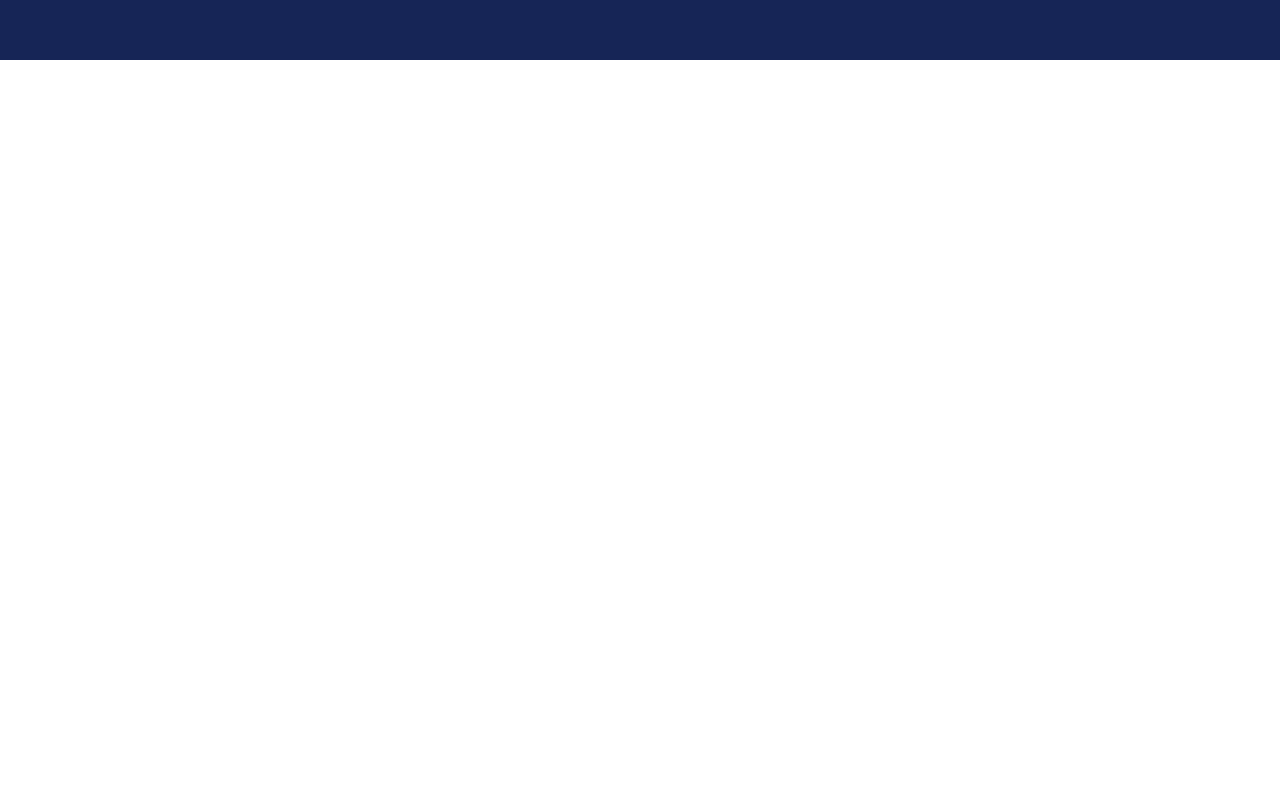
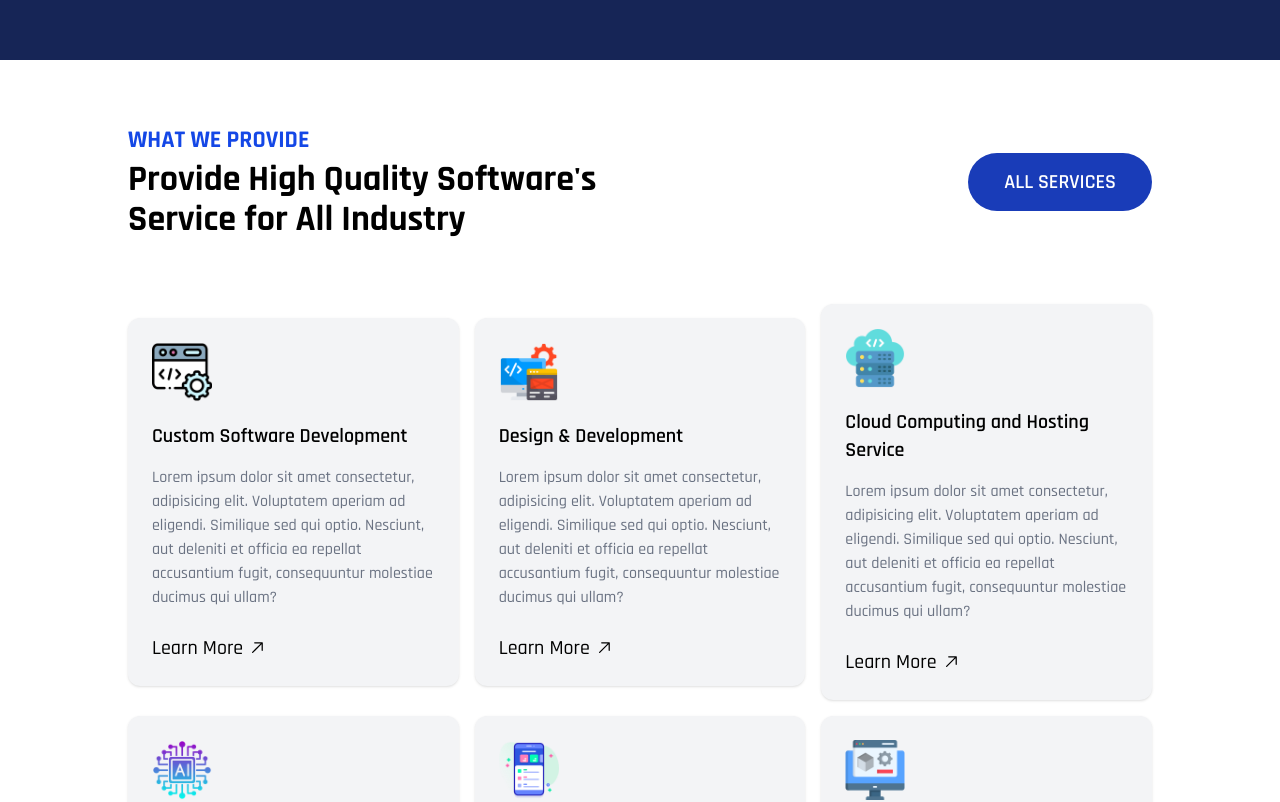
Before and after one commit to youssefatshan/CyberMoon, a Next.js app: page / in a window 1280 px wide. Shown: the part 740-1542 px from the top of the page. Built offline with nearby package versions, Linux system fonts and the light colour scheme.

Commit message:
Services Section Added

```diff
--- a/app/components/Home/Home.tsx
+++ b/app/components/Home/Home.tsx
@@ -1,10 +1,12 @@
 import React from 'react'
 import Hero from './Hero/Hero'
+import Services from './Services/Services'
 
 const Home = () => {
   return (
-    <div className='overflow-hidden h-[2000px]'>
+    <div className='overflow-hidden'>
       <Hero />
+      <Services />
     </div>
   )
 }
--- /dev/null
+++ b/app/components/Home/Services/ServiceCard.tsx
@@ -0,0 +1,31 @@
+import Image from 'next/image';
+import React from 'react'
+import { GoArrowUpRight } from 'react-icons/go';
+
+type Props = {
+  image:string;
+  title:string;
+}
+
+const ServiceCard = ( { image, title }: Props) => {
+  return (
+    <div className='p-6 cursor-pointer hover:bg-blue-800 transition-all duration-500 group relative bg-gray-100 dark:bg-blue-950 shadow rounded-xl'>
+      <Image
+        src={image}
+        alt={title}
+        width={60}
+        height={60}
+        className='object-contain'/>
+      <h1 className='text-xl mt-5 font-semibold group-hover:text-white transition-all duration-500'>{title}</h1>
+      <p className='mt-4 font-medium text-gray-500 dark:text-gray-200 group-hover:text-gray-300 transition-all duration-500 '>
+        Lorem ipsum dolor sit amet consectetur, adipisicing elit. Voluptatem aperiam ad eligendi. Similique sed qui optio. Nesciunt, aut deleniti et officia ea repellat accusantium fugit, consequuntur molestiae ducimus qui ullam?
+      </p>
+      <div className='mt-6 text-xl font-medium flex items-center gap-1 group-hover:text-white transition-all duration-500'>
+        <span>Learn More</span>
+        <span><GoArrowUpRight /></span>
+      </div>
+    </div>
+  )
+}
+
+export default ServiceCard
--- /dev/null
+++ b/app/components/Home/Services/Services.tsx
@@ -0,0 +1,49 @@
+import React from "react";
+import ServiceCard from "./ServiceCard";
+
+const Services = () => {
+  return (
+    <div className="pt-16 pb-16">
+      <div className="w-[80%] mx-auto">
+        {/* Section Heading */}
+        <div className="grid grid-cols-1 lg:grid-cols-2 gap-10 items-center">
+          <div>
+            <h1 className="text-lg sm:text-xl md:text-2xl font-bold text-blue-700 dark:text-pink-500 uppercase">
+              What we provide
+            </h1>
+            <h1 className="text-xl sm:text-3xl md:text-4xl mt-1 font-bold">
+              Provide High Quality Software's Service for All Industry
+            </h1>
+          </div>
+          <div className="lg:ml-auto">
+            <a href="#" className="w-full py-4 text-base sm:text-lg md:text-xl text-center text-white transition-colors font-semibold duration-300 bg-blue-800 rounded-full uppercase hover:bg-blue-900 ease px-9 md:w-auto">
+                All Services
+            </a>
+          </div>
+        </div>
+        {/* Services Card */}
+        <div className="grid grid-cols-1 md:grid-cols-2 lg:grid-cols-3 gap-4 items-center mt-16">
+          <div>
+            <ServiceCard image="/assets/images/s1.png" title="Custom Software Development" />
+          </div>
+          <div>
+            <ServiceCard image="/assets/images/s2.png" title="Design & Development" />
+          </div>
+          <div>
+            <ServiceCard image="/assets/images/s3.png" title="Cloud Computing and Hosting Service" />
+          </div>
+          <div>
+            <ServiceCard image="/assets/images/s4.png" title="Ai & Machine Learning Integration" />
+          </div>          <div>
+            <ServiceCard image="/assets/images/s5.png" title="Android & IOS App Development" />
+          </div>
+          <div>
+            <ServiceCard image="/assets/images/s6.png" title="3D Graphics & Vector Designing" />
+          </div>
+        </div>
+      </div>
+    </div>
+  );
+};
+
+export default Services;
```
